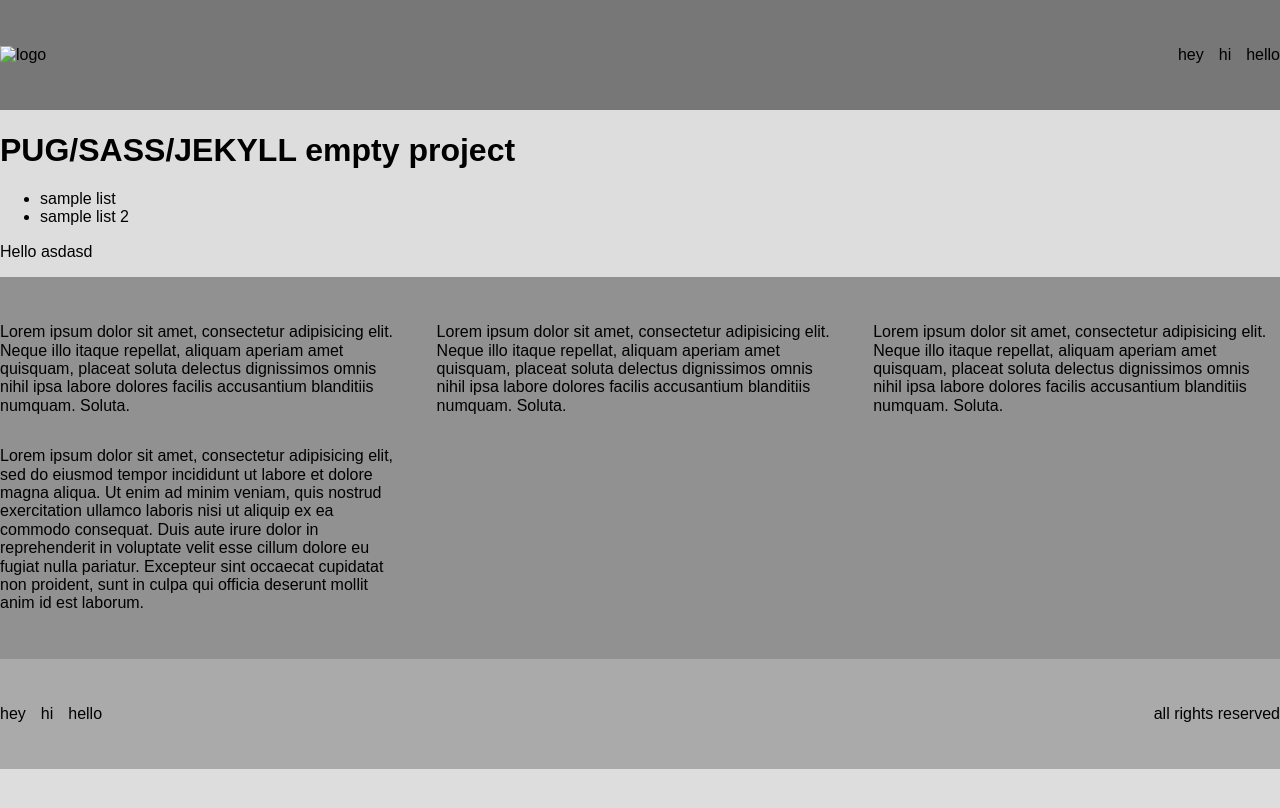
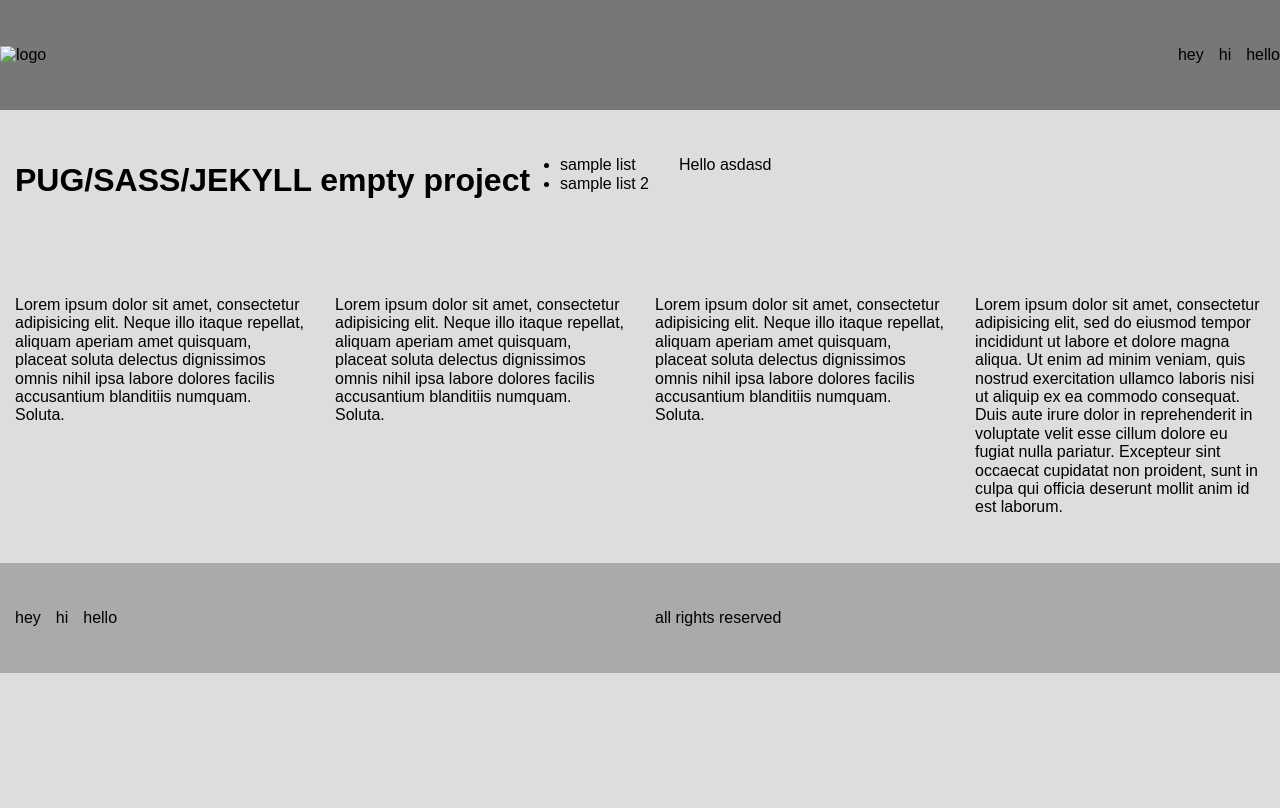
Before and after one commit to ravslabosz/empty-project, a Jekyll site: the page built from index.html, in a window 1280 px wide. Shown: the top 808 px of the page. Built offline with Jekyll 4.4.1, drawn with Linux system fonts in a browser that asks for light colours; Markdown is read by kramdown in place of the engine named in the settings.

Commit message:
moa changes

```diff
--- a/_includes/footer.html
+++ b/_includes/footer.html
@@ -1 +1 @@
-<footer><nav><ul><li>hey</li><li>hi</li><li>hello</li></ul></nav><p>all rights reserved</p></footer>
+<footer class="container"><nav class="col-2"><ul><li>hey</li><li>hi</li><li>hello</li></ul></nav><p class="col-2">all rights reserved</p></footer>
--- a/_includes/hello.html
+++ b/_includes/hello.html
@@ -1,2 +1,2 @@
-<section><h1>PUG/SASS/JEKYLL empty project</h1><ul><li>sample list</li><li>sample list 2</li></ul><p>Hello asdasd
-</p></section><section class="container"><div class="col"><p>Lorem ipsum dolor sit amet, consectetur adipisicing elit. Neque illo itaque repellat, aliquam aperiam amet quisquam, placeat soluta delectus dignissimos omnis nihil ipsa labore dolores facilis accusantium blanditiis numquam. Soluta.</p></div><div class="col"><p>Lorem ipsum dolor sit amet, consectetur adipisicing elit. Neque illo itaque repellat, aliquam aperiam amet quisquam, placeat soluta delectus dignissimos omnis nihil ipsa labore dolores facilis accusantium blanditiis numquam. Soluta.</p></div><div class="col"><p>Lorem ipsum dolor sit amet, consectetur adipisicing elit. Neque illo itaque repellat, aliquam aperiam amet quisquam, placeat soluta delectus dignissimos omnis nihil ipsa labore dolores facilis accusantium blanditiis numquam. Soluta.</p></div><div class="col"><p>Lorem ipsum dolor sit amet, consectetur adipisicing elit, sed do eiusmod tempor incididunt ut labore et dolore magna aliqua. Ut enim ad minim veniam, quis nostrud exercitation ullamco laboris nisi ut aliquip ex ea commodo consequat. Duis aute irure dolor in reprehenderit in voluptate velit esse cillum dolore eu fugiat nulla pariatur. Excepteur sint occaecat cupidatat non proident, sunt in culpa qui officia deserunt mollit anim id est laborum.</p></div></section>
+<section class="container"><h1>PUG/SASS/JEKYLL empty project</h1><ul><li>sample list</li><li>sample list 2</li></ul><p>Hello asdasd
+</p></section><section class="container"><div class="col-4"><p>Lorem ipsum dolor sit amet, consectetur adipisicing elit. Neque illo itaque repellat, aliquam aperiam amet quisquam, placeat soluta delectus dignissimos omnis nihil ipsa labore dolores facilis accusantium blanditiis numquam. Soluta.</p></div><div class="col-4"><p>Lorem ipsum dolor sit amet, consectetur adipisicing elit. Neque illo itaque repellat, aliquam aperiam amet quisquam, placeat soluta delectus dignissimos omnis nihil ipsa labore dolores facilis accusantium blanditiis numquam. Soluta.</p></div><div class="col-4"><p>Lorem ipsum dolor sit amet, consectetur adipisicing elit. Neque illo itaque repellat, aliquam aperiam amet quisquam, placeat soluta delectus dignissimos omnis nihil ipsa labore dolores facilis accusantium blanditiis numquam. Soluta.</p></div><div class="col-4"><p>Lorem ipsum dolor sit amet, consectetur adipisicing elit, sed do eiusmod tempor incididunt ut labore et dolore magna aliqua. Ut enim ad minim veniam, quis nostrud exercitation ullamco laboris nisi ut aliquip ex ea commodo consequat. Duis aute irure dolor in reprehenderit in voluptate velit esse cillum dolore eu fugiat nulla pariatur. Excepteur sint occaecat cupidatat non proident, sunt in culpa qui officia deserunt mollit anim id est laborum.</p></div></section>
--- a/_jadefiles/header.jade
+++ b/_jadefiles/header.jade
@@ -1,4 +1,5 @@
 header
+
   nav
     .logo
       img(src="#", alt="logo")
--- a/assets/css/main.css
+++ b/assets/css/main.css
@@ -411,14 +411,29 @@ template {
   display: flex;
   -ms-flex-wrap: wrap;
       flex-wrap: wrap;
-  background-color: #919191;
   padding: 30px 0px;
-  margin: 0px -15px; }
-  .container .col {
-    padding: 0 15px;
+  margin: 0 auto; }
+  .container > * {
+    padding: 0 15px; }
+  .container .col-1 {
+    width: 100%; }
+    @media (max-width: 800px) {
+      .container .col-1 {
+        width: 100%; } }
+  .container .col-2 {
+    width: 50%; }
+    @media (max-width: 800px) {
+      .container .col-2 {
+        width: 50%; } }
+  .container .col-3 {
     width: 33.33%; }
     @media (max-width: 800px) {
-      .container .col {
+      .container .col-3 {
+        width: 50%; } }
+  .container .col-4 {
+    width: 25%; }
+    @media (max-width: 800px) {
+      .container .col-4 {
         width: 50%; } }
 
 * {
@@ -446,7 +461,7 @@ header nav {
     header nav ul li {
       padding: 0 0 0 15px; }
 
-footer {
+footer.container {
   display: -ms-flexbox;
   display: flex;
   -ms-flex-wrap: wrap;
@@ -457,10 +472,12 @@ footer {
       align-items: center;
   background-color: #aaaaaa;
   padding: 30px 0px; }
-  footer ul {
+  footer.container nav ul {
     display: -ms-flexbox;
     display: flex;
     list-style: none;
     padding: 0px; }
-    footer ul li {
+    footer.container nav ul li {
       padding: 0 15px 0 0; }
+  footer.container p {
+    padding: 0 15px; }
```
Also changed, not shown: _jadefiles/footer.jade (+4 -3 lines), _jadefiles/hello.jade (+5 -5 lines), assets/css/settings/_footer.sass (+10 -8 lines), assets/css/settings/_grid.sass (+24 -5 lines).
